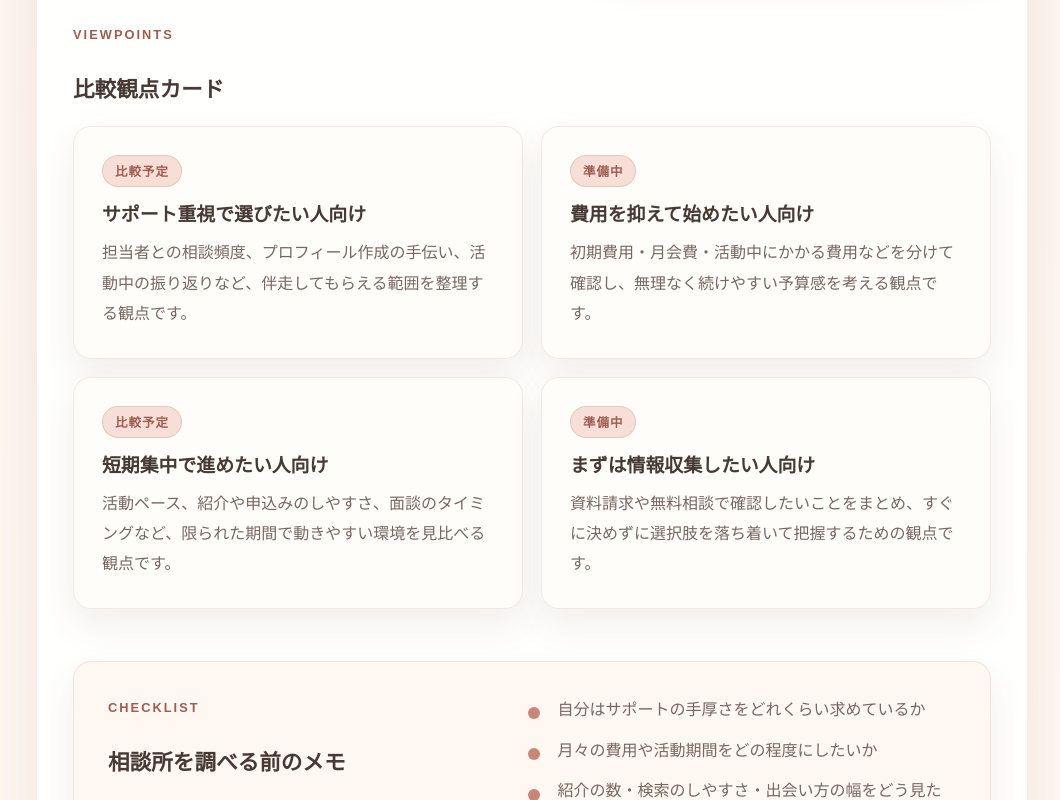
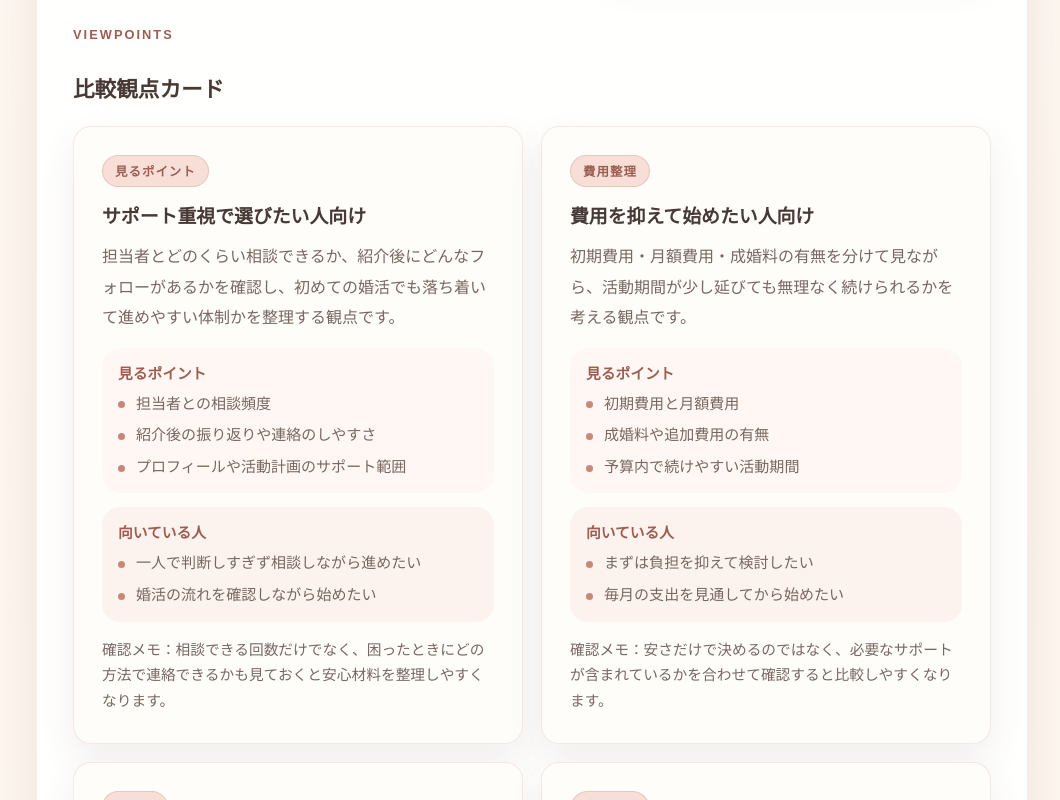
Before and after one commit to kenichis1971-cloud/konkatsu-diagnosis-site, a Next.js app: page /marriage-agencies in a window 1280 px wide. Shown: the part 1160-1960 px from the top of the page, without its empty margins (108-1168 px from the left). Built offline with nearby package versions, Linux system fonts and the light colour scheme.

Commit message:
Refine marriage agencies comparison cards

```diff
--- a/app/globals.css
+++ b/app/globals.css
@@ -865,12 +865,64 @@ p {
 
 .agencies-card {
   display: grid;
-  gap: 12px;
+  gap: 14px;
   padding: clamp(22px, 4vw, 28px);
 }
 
 .agencies-card h3 {
   margin-bottom: 0;
+}
+
+.agencies-card__section {
+  display: grid;
+  gap: 8px;
+  padding: 14px 16px;
+  border-radius: 18px;
+  background: rgba(255, 247, 241, 0.78);
+}
+
+.agencies-card__section--soft {
+  background: rgba(247, 222, 214, 0.34);
+}
+
+.agencies-card__section h4 {
+  margin: 0;
+  color: var(--color-accent-dark);
+  font-size: 0.92rem;
+}
+
+.agencies-card__section ul {
+  display: grid;
+  gap: 6px;
+  margin: 0;
+  padding: 0;
+  list-style: none;
+}
+
+.agencies-card__section li {
+  position: relative;
+  padding-left: 18px;
+  color: var(--color-muted);
+  font-size: 0.94rem;
+  line-height: 1.7;
+}
+
+.agencies-card__section li::before {
+  position: absolute;
+  top: 0.72em;
+  left: 0;
+  width: 7px;
+  height: 7px;
+  border-radius: 50%;
+  background: var(--color-accent);
+  content: "";
+}
+
+.agencies-card__memo {
+  padding-top: 2px;
+  color: var(--color-muted);
+  font-size: 0.92rem;
+  line-height: 1.75;
 }
 
 .agencies-checklist,
--- a/app/marriage-agencies/page.tsx
+++ b/app/marriage-agencies/page.tsx
@@ -10,23 +10,35 @@ export const metadata = {
 const comparisonPoints = [
   {
     title: "サポート重視で選びたい人向け",
-    label: "比較予定",
-    body: "担当者との相談頻度、プロフィール作成の手伝い、活動中の振り返りなど、伴走してもらえる範囲を整理する観点です。",
+    label: "見るポイント",
+    body: "担当者とどのくらい相談できるか、紹介後にどんなフォローがあるかを確認し、初めての婚活でも落ち着いて進めやすい体制かを整理する観点です。",
+    points: ["担当者との相談頻度", "紹介後の振り返りや連絡のしやすさ", "プロフィールや活動計画のサポート範囲"],
+    fitFor: ["一人で判断しすぎず相談しながら進めたい", "婚活の流れを確認しながら始めたい"],
+    memo: "相談できる回数だけでなく、困ったときにどの方法で連絡できるかも見ておくと安心材料を整理しやすくなります。",
   },
   {
     title: "費用を抑えて始めたい人向け",
-    label: "準備中",
-    body: "初期費用・月会費・活動中にかかる費用などを分けて確認し、無理なく続けやすい予算感を考える観点です。",
+    label: "費用整理",
+    body: "初期費用・月額費用・成婚料の有無を分けて見ながら、活動期間が少し延びても無理なく続けられるかを考える観点です。",
+    points: ["初期費用と月額費用", "成婚料や追加費用の有無", "予算内で続けやすい活動期間"],
+    fitFor: ["まずは負担を抑えて検討したい", "毎月の支出を見通してから始めたい"],
+    memo: "安さだけで決めるのではなく、必要なサポートが含まれているかを合わせて確認すると比較しやすくなります。",
   },
   {
     title: "短期集中で進めたい人向け",
-    label: "比較予定",
-    body: "活動ペース、紹介や申込みのしやすさ、面談のタイミングなど、限られた期間で動きやすい環境を見比べる観点です。",
+    label: "進め方",
+    body: "紹介数、活動ペース、面談頻度を見比べながら、自分がどれくらい時間を使えるかと無理のない予定の組み方を整理する観点です。",
+    points: ["月ごとの紹介数や申込みの目安", "面談や振り返りの頻度", "仕事や生活の中で使える時間"],
+    fitFor: ["期限を意識しながら計画的に動きたい", "活動時間を先に確保して進めたい"],
+    memo: "短期間で進めたい場合も、休むタイミングや振り返る時間を含めて考えると続け方を調整しやすくなります。",
   },
   {
     title: "まずは情報収集したい人向け",
-    label: "準備中",
-    body: "資料請求や無料相談で確認したいことをまとめ、すぐに決めずに選択肢を落ち着いて把握するための観点です。",
+    label: "情報収集",
+    body: "資料請求や無料相談でサービス内容を比べ、自分に合う活動スタイルを確認してから次の一歩を考えるための観点です。",
+    points: ["資料請求で確認したい基本情報", "無料相談で聞きたいサポート内容", "自分に合う活動スタイルの違い"],
+    fitFor: ["すぐに決めず選択肢を整理したい", "相談所の仕組みを知ってから検討したい"],
+    memo: "気になる点をメモしてから相談すると、あとで複数の選択肢を落ち着いて比べやすくなります。",
   },
 ];
 
@@ -89,6 +101,23 @@ export default async function MarriageAgenciesPage({ searchParams }: MarriageAge
                   <span>{point.label}</span>
                   <h3>{point.title}</h3>
                   <p>{point.body}</p>
+                  <div className="agencies-card__section">
+                    <h4>見るポイント</h4>
+                    <ul>
+                      {point.points.map((item) => (
+                        <li key={item}>{item}</li>
+                      ))}
+                    </ul>
+                  </div>
+                  <div className="agencies-card__section agencies-card__section--soft">
+                    <h4>向いている人</h4>
+                    <ul>
+                      {point.fitFor.map((item) => (
+                        <li key={item}>{item}</li>
+                      ))}
+                    </ul>
+                  </div>
+                  <p className="agencies-card__memo">確認メモ：{point.memo}</p>
                 </article>
               ))}
             </div>
@@ -115,6 +144,7 @@ export default async function MarriageAgenciesPage({ searchParams }: MarriageAge
               <h2 id="agencies-next-title">診断結果と合わせて選択肢を整理する</h2>
               <p>
                 まだ自分に合いそうな婚活スタイルがはっきりしていない場合は、10問の診断で大切にしたい価値観や進め方を確認してから、このページの観点を見直してみてください。
+                診断結果と合わせて見ると、サポート・費用・活動ペースの優先順位を整理しやすくなります。
               </p>
             </div>
             <Link className="diagnosis-button diagnosis-button--subtle" href="/diagnosis">
```
